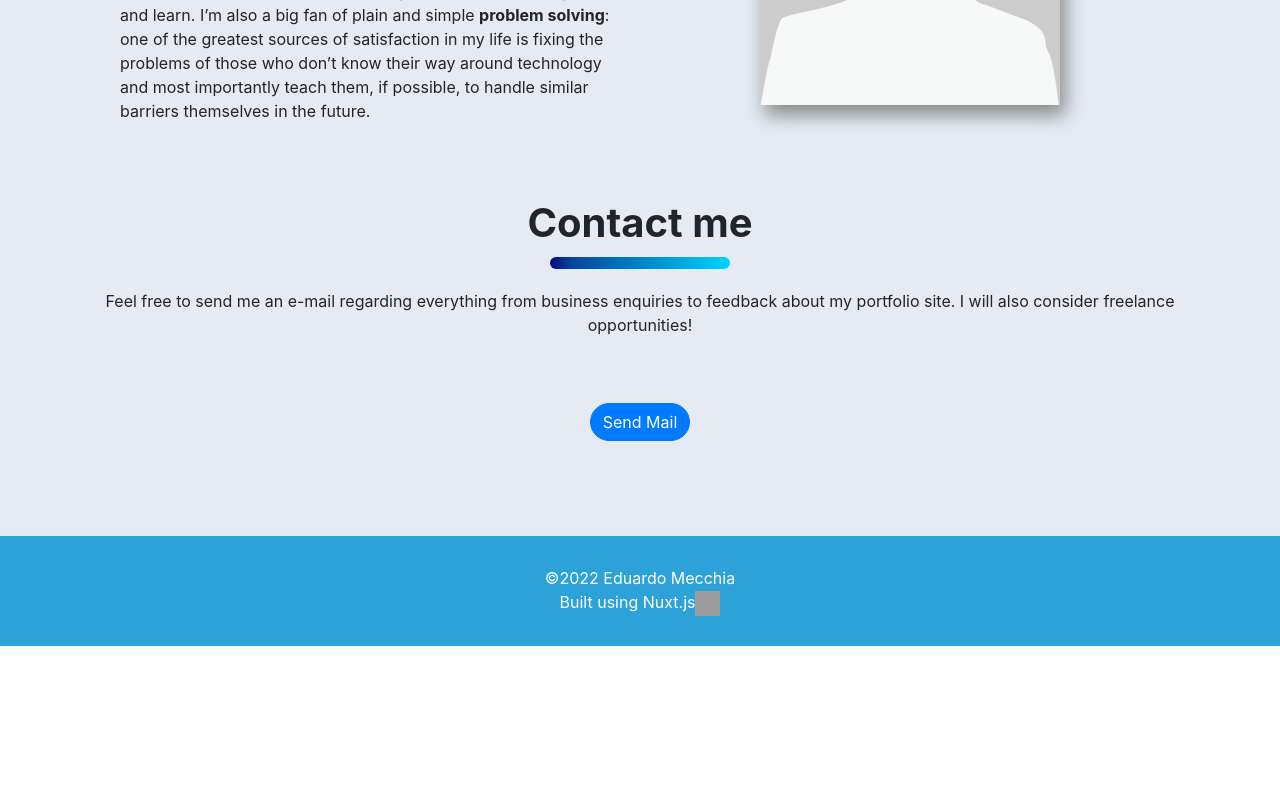
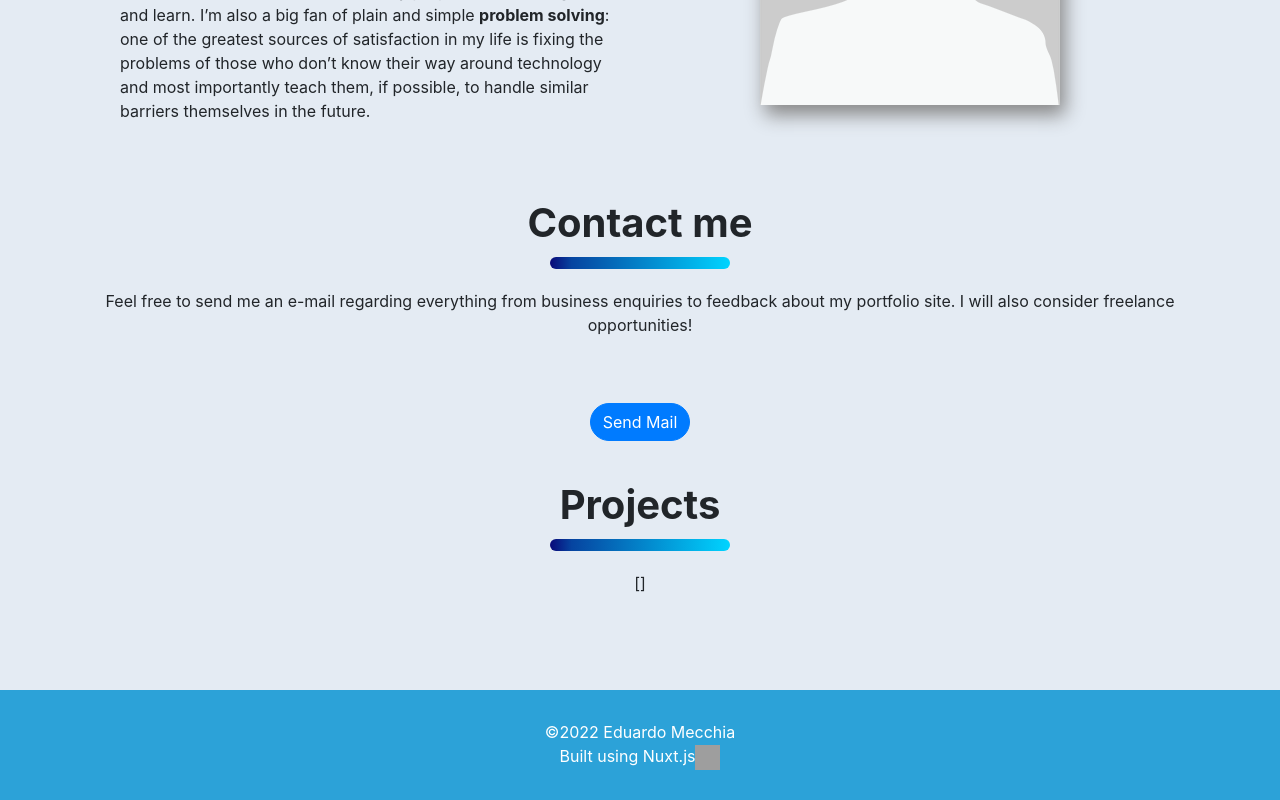
Before and after one commit to eduardomecchia/nuxt-portfolio, a Nuxt app: page / in a window 1280 px wide. Shown: the part 1143-1943 px from the top of the page. Before the commit the page ends 1789 px from the top, so only its background shows below. Built offline with nearby package versions, Linux system fonts and the light colour scheme; grey boxes are pictures that could not be loaded.

Commit message:
Change implementation of jumbotron animation and start working on projects section

```diff
--- a/assets/css/main.scss
+++ b/assets/css/main.scss
@@ -182,15 +182,16 @@ body {
 }
 
 // Transitions and animations
-.slide-in-from-left-enter-active {
-    animation: slide-in-from-left .7s;
+.slide-in-from-left {
+    animation: slide-in-from-left .5s ease-in-out;
 }
 
 @keyframes slide-in-from-left {
-    0% {
-        transform: translateX(-100%);
+    from {
+        transform: translate(-100%);
     }
-    100% {
-        transform: translateX(0);
+
+    to {
+        transform: translate(0);
     }
 }
--- /dev/null
+++ b/components/project-card.vue
@@ -0,0 +1,35 @@
+<template>
+    <div class="project-card">
+        {{ project.title }}
+        {{ project.description }}
+        {{ project.url }}
+        {{ project.image }}
+        {{ project.technologies }}
+        {{ project.date }}
+        {{ project.github }}
+    </div>
+</template>
+
+<script>
+    export default {
+        name: 'ProjectCard',
+
+        data() {
+            return {
+                project: {
+                    name: '',
+                    description: '',
+                    image: '',
+                    url: '',
+                    technologies: [],
+                    github: '',
+                    date: ''
+                }
+            }
+        }
+    }
+</script>
+
+<style lang="scss" scoped>
+
+</style>
--- a/pages/index.vue
+++ b/pages/index.vue
@@ -35,13 +35,11 @@
         <!-- Content -->
         <main class="home">
             <div class="home__hero-section">
-                <Transition name="slide-in-from-left" appear>
-                    <h1 class="home__hero-section__heading">
-                        Hey! I'm Eduardo, a
-                        <strong class="gradient-text">full stack web developer</strong>.<br/>
-                        The website is a WiP, I will be adding my projects and more sections soon!
-                    </h1>
-                </Transition>
+                <h1 class="home__hero-section__heading slide-in-from-left">
+                    Hey! I'm Eduardo, a
+                    <strong class="gradient-text">full stack web developer</strong>.<br/>
+                    The website is a WiP, I will be adding my projects and more sections soon!
+                </h1>
 
                 <b-button
                     @click="scrollToElement('about')"
@@ -51,6 +49,7 @@
                 >Learn more</b-button>
             </div>
 
+            <!-- About section -->
             <section class="home__section" id="about" ref="aboutSection">
                 <h2 class="home__section__heading">About me</h2>
                 <Divider />
@@ -84,6 +83,7 @@
                 </div>
             </section>
 
+            <!-- Contact section -->
             <section class="home__section" id="contact">
                 <h2 class="home__section__heading">Contact me</h2>
                 <Divider />
@@ -101,6 +101,18 @@
                     >Send Mail</b-button>
                 </div>
             </section>
+
+            <!-- Projects section -->
+            <section class="home__section" id="projects">
+                <h2 class="home__section__heading">Projects</h2>
+                <Divider />
+
+                <div class="home__section__content contact__content">
+                    <div v-for="(project, index) in projects" :key="index">
+                        <ProjectCard />
+                    </div>
+                </div>
+            </section>
         </main>
 
         <FollowMe />
@@ -112,7 +124,7 @@
                 <span>Built using Nuxt.js</span>
 
                 <a href="https://nuxtjs.org/" target="_blank">
-                    <img src="nuxt.ico" alt="Image of Nuxt.js framework" width="25" height="25">
+                    <img src="nuxt.ico" alt="Icon of Nuxt.js framework" width="25" height="25">
                 </a>
             </div>
         </footer>
@@ -121,6 +133,21 @@
 
 <script>
 export default {
+    data() {
+        return {
+            projects: [
+                {
+                    name: '',
+                    description: '',
+                    image: '',
+                    url: '',
+                    technologies: [],
+                    github: '',
+                    date: ''
+                }
+            ]
+        }
+    },
     methods: {
         /**
          * Scrolls to the element of the given ID
```
